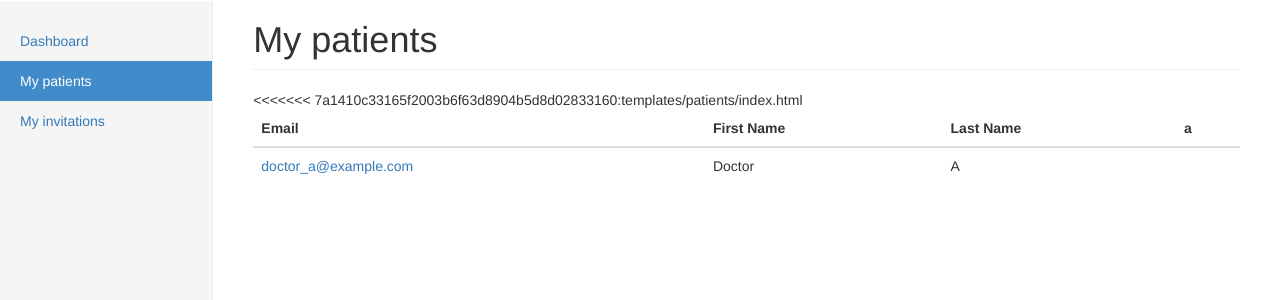
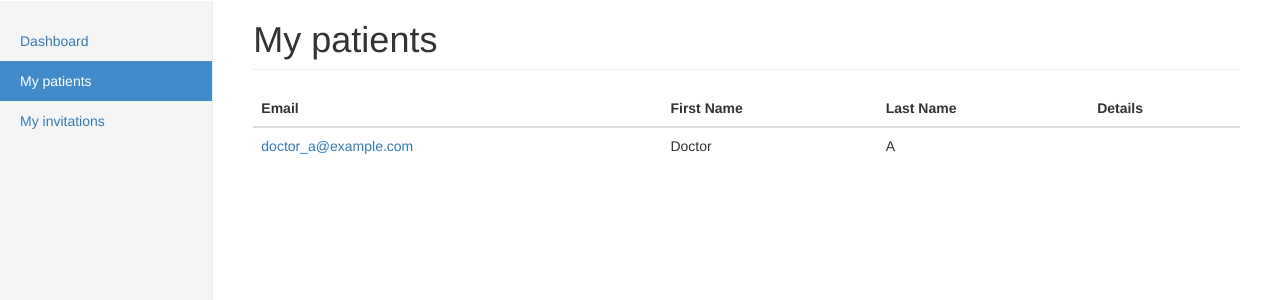
Before and after one commit to novirael/diabcontrol, a Django app: page /patients/index/ in a window 1280 px wide. Shown: the part 50-350 px from the top of the page. Run offline with Django 3.2, Linux system fonts and the light colour scheme; a user stored in the database is signed in; data comes from the database, SQL or seed files in the repository; tables that the repository leaves empty hold one stand-in row (values such as "Sample post"); some libraries are stand-ins or nearby versions.

Commit message:
Rebase fix

```diff
--- a/patients/views.py
+++ b/patients/views.py
@@ -24,7 +24,7 @@ class PatientDetails(TemplateView):
         if self.request.session.get('is_authenticated') is not True:
             url = reverse('accounts:authenticate')
 
-            redirect_url = reverse('patients:details', kwargs={'patient_id': kwargs['patient_id']})
+            redirect_url = reverse('patients:details', kwargs={'pk': kwargs['pk']})
 
             full_redirect_url = '{base_url}?{redirect_field_name}={redirect_url}'.format(
                 base_url=url,
--- a/templates/accounts/authenticate.html
+++ b/templates/accounts/authenticate.html
@@ -2,7 +2,7 @@
 {% load bootstrap3 %}
 
 {% block content %}
-  <form action="{% url 'accounts:authenticate' %}" method="post" class="form">
+  <form action="{% url 'accounts:authenticate' %}?{{ next }}" method="post" class="form">
     {% csrf_token %}
     {% bootstrap_form form %}
     {% buttons %}
--- a/templates/patients/index.html
+++ b/templates/patients/index.html
@@ -8,13 +8,12 @@
                 <th>Email</th>
                 <th>First Name</th>
                 <th>Last Name</th>
-              <th>a</th>
+              <th>Details</th>
             </tr>
         </thead>
         <tbody>
             {% for rel in object_list %}
                 <tr>
-<<<<<<< 7a1410c33165f2003b6f63d8904b5d8d02833160:templates/patients/index.html
                     <td>
                         <a href="{% url 'patients:details' pk=rel.patient.id %}">
                             {{ rel.patient.email }}
```
Also changed, not shown: accounts/views.py (+7 -0 lines).
